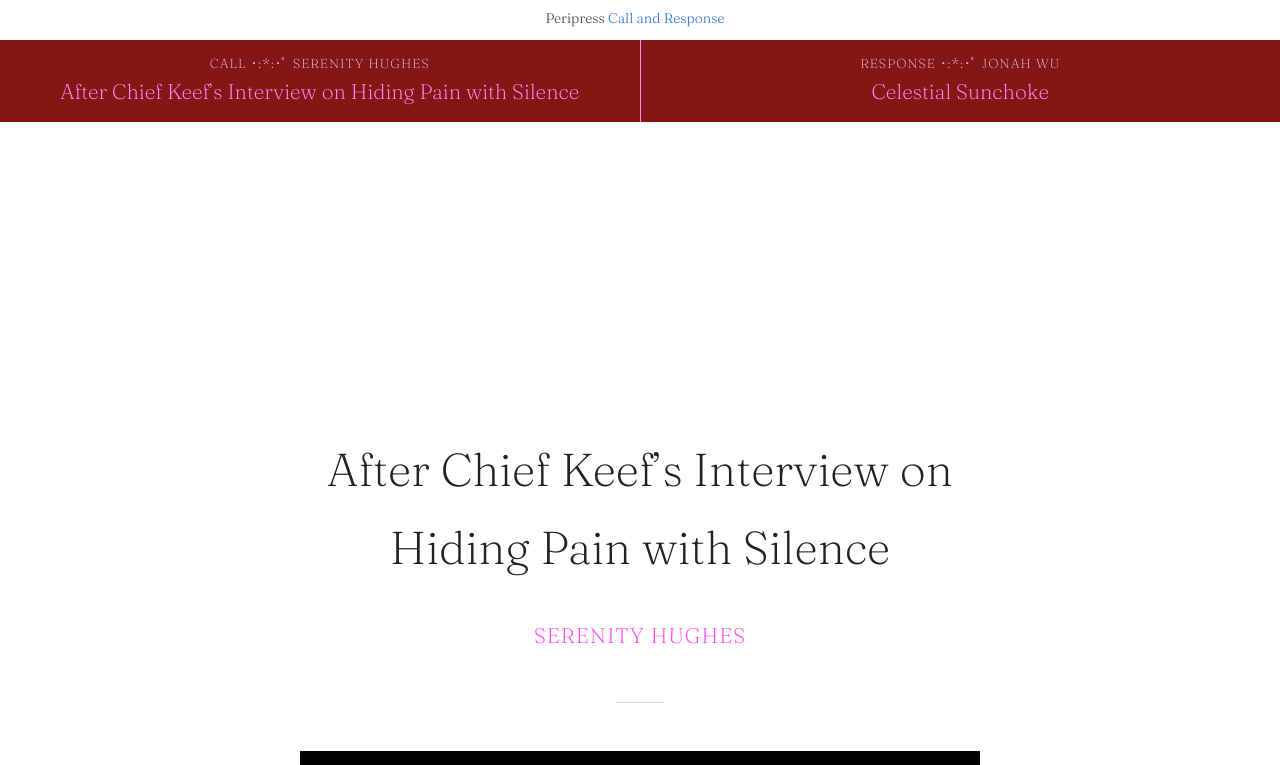
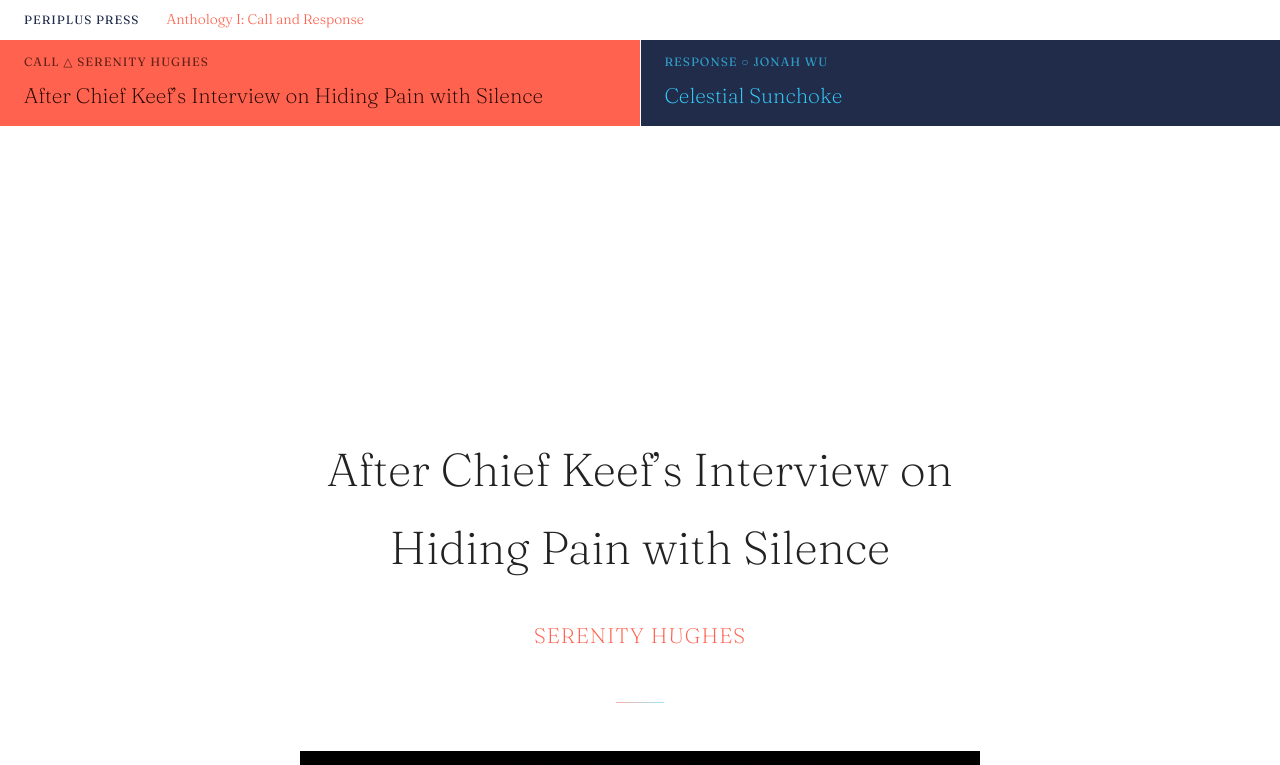
Before and after one commit to peripress/callandresponse, an Astro site: page /callandresponse/this in a window 1280 px wide. Shown: the top 765 px of the page. Built offline with nearby package versions, Linux system fonts and the light colour scheme; Astro itself is replaced by a stand-in of ours.

Commit message:
refactoring and tidying variables n stuff

```diff
--- a/src/components/CandRHeader.astro
+++ b/src/components/CandRHeader.astro
@@ -11,11 +11,11 @@ const {authorResponse} = Astro.props;
 
 	<div class="CandRHeader">
 		<div class="left">
-			<h3><a href="#call">Call ･:*:･ﾟ {authorCall}</a></h3>
+			<h3 class="tiny"><a href="#call">Call  △  {authorCall}</a></h3>
 			<h1><a href="#call">{titleCall}</a></h1>
 		</div>
 		<div class="right">
-			<h3><a href="#response">Response ･:*:･ﾟ {authorResponse}</a></h3>
+			<h3 class="tiny"><a href="#response">Response  ○  {authorResponse}</a></h3>
 			<h1><a href="#response">{titleResponse}</a></h1>
 		</div>
 	</div>
@@ -35,28 +35,27 @@ const {authorResponse} = Astro.props;
 
 .CandRHeader div {
 	padding: 12px 24px;
-	text-align: center;
+	text-align: left;
 	width: 50%;
 }
 
 .left {
-	border-right: 1px solid #FF8BF3;
+	background-color: #ff634f;
+	border-right: 1px solid #fff;
 
 }
 
+.right {
+	background-color: #202C4A;
+}
+
 h1, h3 {
-	color: #FF8BF3;
 	margin: 0;
 }
 
 h1 {
 	font-size: 21px;
-}
-
-h3 {
-	font-size: 13px;
-	letter-spacing: 1px;
-	text-transform: uppercase;
+	margin-top: 6px;
 }
 
 h3 a {
@@ -66,8 +65,27 @@ h3 a {
 }
 
 h1 a {
-	color: #FF8BF3;
 	text-decoration: none;
 }
 
+.left a {
+	color: #240600;
+}
+
+.right a {
+	color: #36CDFD;
+}
+
+@media screen and (min-width: 481px) and (max-width: 720px) {
+	h1 {
+		font-size: 15px;
+	}
+}
+
+@media screen and (max-width: 480px) {
+	h1 {
+		display: none;
+	}
+}
+
 </style>
--- a/src/components/CandRItem.astro
+++ b/src/components/CandRItem.astro
@@ -36,4 +36,31 @@ const {id} = Astro.props;
 	hr {
 		width: 48px;
 	}
+
+	#call h3 {
+		color: #ff634f;
+	}
+
+	#response hr {
+
+		color: #ff634f;
+	}
+
+
+	#response h3 {
+		color: #00a1e5;
+	}
+
+	#response hr {
+		background-color: #00a1e5;
+	}
+
+	@media screen and (max-width: 480px) {
+
+		.candritem {
+			padding-top: 100px;
+		}
+
+
+	}
 </style>
--- a/src/components/Footer.astro
+++ b/src/components/Footer.astro
@@ -2,7 +2,7 @@
 
 ---
 
-<footer>
+<footer class="tiny">
 	[Footer stuff about the Periplus Collective ie: The Periplus Collective is a ...]
 </footer>
 <style>
--- a/src/components/Header.astro
+++ b/src/components/Header.astro
@@ -4,30 +4,31 @@ import { SITE_TITLE } from '../config';
 ---
 
 <header>
-	<h2>
-
-	</h2>
 	<nav>
-		{SITE_TITLE}
+		<h1 class="tiny">{SITE_TITLE}</h1>
 		<!-- <HeaderLink href="/">Home</HeaderLink> -->
-		<HeaderLink href="/callandresponse">Call and Response</HeaderLink>
+		<HeaderLink href="/callandresponse">Anthology I: Call and Response</HeaderLink>
 <!-- 		<HeaderLink href="/blog">Blog thing</HeaderLink>
 		<HeaderLink href="/about">About</HeaderLink>
 		<HeaderLink href="/astrostuff">Astro stuff</HeaderLink>		 -->
+	</nav>
 </header>
 <style>
 	header {
 		background: #fff;
 		font-size: 14px;
 		height: 40px;
-		margin: 0em auto 2em;
+		margin: 0 0;
+		padding: 8px 0;
 		position: fixed;
-		text-align: center;
+		text-align: left;
 		top: 0;
 		width: 100%;
 	}
-	h2 {
-		margin: 0.5em 0;
+	h1 {
+		color: #202C4A;
+		display: inline;
+		margin: 2px 24px;
 		font-size: 14px;
 		font-weight: 300;
 	}
--- a/src/components/HeaderLink.astro
+++ b/src/components/HeaderLink.astro
@@ -10,11 +10,16 @@ const isActive = href === Astro.url.pathname.replace(/\/$/, '');
 </a>
 <style>
 	a {
+		color: #ff634f;
 		display: inline-block;
+		margin: 0;
 		text-decoration: none;
 	}
 	a.active {
-		font-weight: bolder;
+		color: #202C4A;
 		text-decoration: underline;
 	}
+	.tiny {
+		font-weight: 300;
+	}
 </style>
--- a/src/config.ts
+++ b/src/config.ts
@@ -1,5 +1,5 @@
 // Place any global data in this file.
 // You can import this data from anywhere in your site by using the `import` keyword.
 
-export const SITE_TITLE = 'Peripress';
+export const SITE_TITLE = 'Periplus Press';
 export const SITE_DESCRIPTION = 'Periplus adventures';
--- a/src/layouts/CandRPost.astro
+++ b/src/layouts/CandRPost.astro
@@ -24,6 +24,11 @@ const {nextup} = Astro.props;
 				padding: 24px;
 				text-align: center;
 			}
+			#call {
+				background-color: #888;
+			}
+
+
 		</style>
 	</head>
 	<body>
@@ -37,7 +42,6 @@ const {nextup} = Astro.props;
 				<slot />
 
 			</div>
-		<hr />
 		</main>
 		<div class="next">
 			<a href={nextup}>Next Pair</a>
--- a/src/pages/callandresponse/this.astro
+++ b/src/pages/callandresponse/this.astro
@@ -7,23 +7,29 @@ import CandRHeader from '../../components/CandRHeader.astro';
 import CandRBio from '../../components/CandRBio.astro';
 import { SITE_TITLE, SITE_DESCRIPTION } from '../../config';
 import CandRLayout from '../../layouts/CandRPost.astro';
+
+const titleCall = "After Chief Keef’s Interview on Hiding Pain with Silence";
+const authorCall = "Serenity Hughes";
+const titleResponse = "Celestial Sunchoke";
+const authorResponse = "Jonah Wu";
+
 ---
+<!-- 1. ^^ fill out the variables above w/ our gorgeous gorgeous authors + titles -->
 
 
-<!-- 1. fill 'nextup' with the url name of the next pair -->
+<!-- 2. fill 'nextup' with the URL-name of the next pair -->
+
 <CandRLayout nextup="candrsample">
 
-
-<!-- 2. fill 'titleCall', 'authorCall'; 'titleResponse', 'authorResponse' with the authors and titles -->
-
 <CandRHeader
-	titleCall="After Chief Keef’s Interview on Hiding Pain with Silence" authorCall="Serenity Hughes"
-	titleResponse="Celestial Sunchoke" authorResponse="Jonah Wu">
+	titleCall={titleCall} authorCall={authorCall}
+	titleResponse={titleResponse} authorResponse={authorResponse}>
 </CandRHeader>
 
 
-<!-- 3. This is the call! Fill out the 'title' and 'author' (leave the id as is) -->
-<CandRItem id="call" title="After Chief Keef’s Interview on Hiding Pain with Silence" author="Serenity Hughes">
+<!-- 3. This is the call! Paste the html friendly blocks inside -->
+
+<CandRItem id="call" title={titleCall} author={authorCall}>
 
 	<img src="../CandRImages/Serenity1.jpg" />
 	<img src="../CandRImages/Serenity2.jpg" />
@@ -38,7 +44,9 @@ import CandRLayout from '../../layouts/CandRPost.astro';
 
 		<hr />
 
-<CandRItem id="response" title="Celestial Sunchoke" author="Jonah Wu">
+<!-- 4. This is the response! Paste the html friendly blocks inside -->
+
+<CandRItem id="response" title={titleResponse} author={authorResponse}>
 		<p>	On the day of my father’s death, I spoke to his ghost.</p>
 		<p>I bring this up now because it’s sunset, and I’m watching the pink-orange light streak across L.A. as my bus razors a route through it. Hollywood calls this golden hour, but to me, it’s always been the haunting hour — it’s the time of day when ghosts spill out of whatever uncanny nook they’ve been hiding in and flood my senses. I can never see them, and I rarely if ever hear them speak. Rather, it’s that when the sun meets the horizon line, a door opens, and suddenly rushes in the wordless stream of their emotions.</p>
 		<p>Sometimes they want very little. Sometimes they just want someone to know that they are here, that they were once alive, before they travel once again into the darkness. Sometimes they stay for a while, projecting all of their past regrets, their aborted desires, their sorrows. If they disappear, it means someone they love has collected them, and maybe they’re able to move onto that other world. But my father, he still lingers. Behind me, over my shoulder, in the shadow of my step. I am not someone he loves. Our last conversation while he was still alive, three years before he passed, was an argument about — of course — my queerness. And then, when he died, he came through the door for me. To see me, I guess. Where I’d ended up.</p>
--- a/src/styles/global.css
+++ b/src/styles/global.css
@@ -86,9 +86,29 @@ main {
 
 hr {
 	border: none;
-	background-color: #FF8BF3;
-	color: #FF8BF3;
+	background: linear-gradient(63deg, rgba(255,99,79,1) 0%, rgba(54,205,253,1) 100%);
+	color: #ddd;
   height: 1px;
   margin: 48px auto;
   opacity: .5;
 }
+
+.tiny {
+	font-size: 12px;
+	font-weight: 400;
+	letter-spacing: 1px;
+	text-transform: uppercase;
+}
+
+
+@media screen and (max-width: 480px) {
+
+	h1 {
+		font-size: 36px;
+	}
+
+	h3 {
+		font-size: 18px;
+	}
+
+}
```
Also changed, not shown: src/pages/about.md (+2 -10 lines), src/pages/callandresponse/candrsample.astro (+14 -2 lines).
